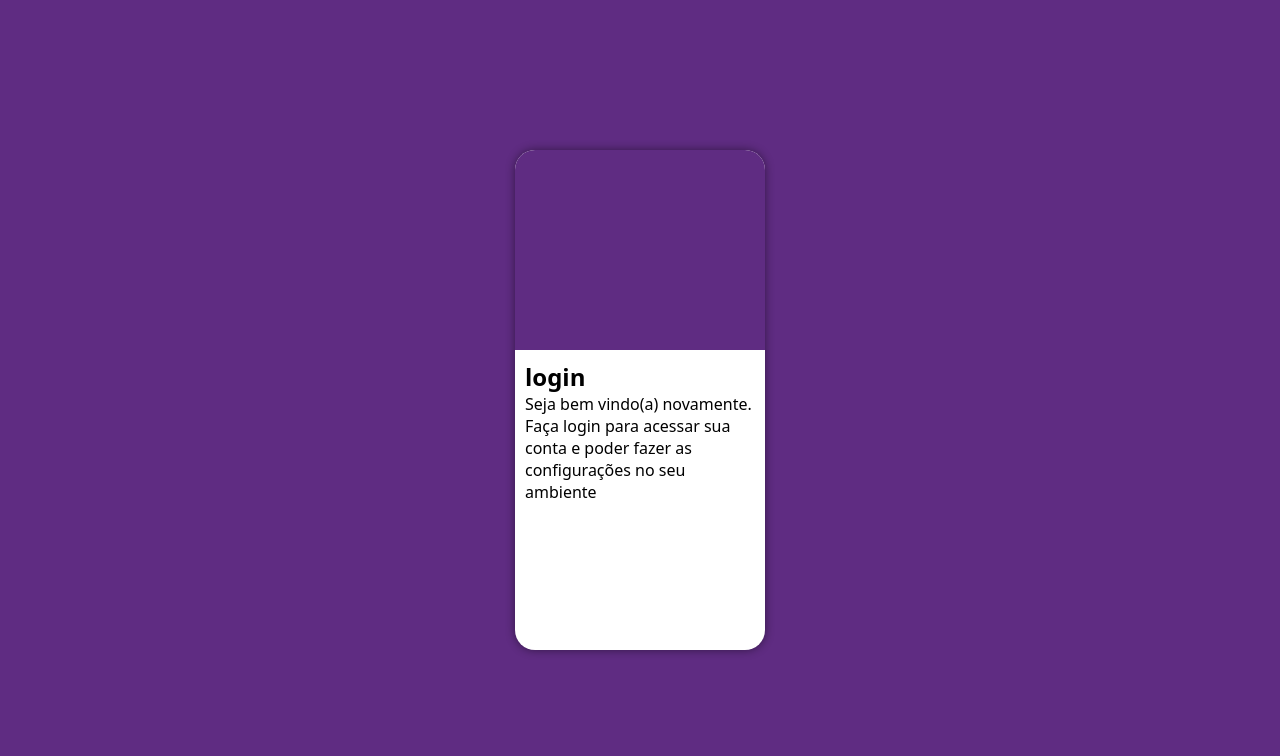
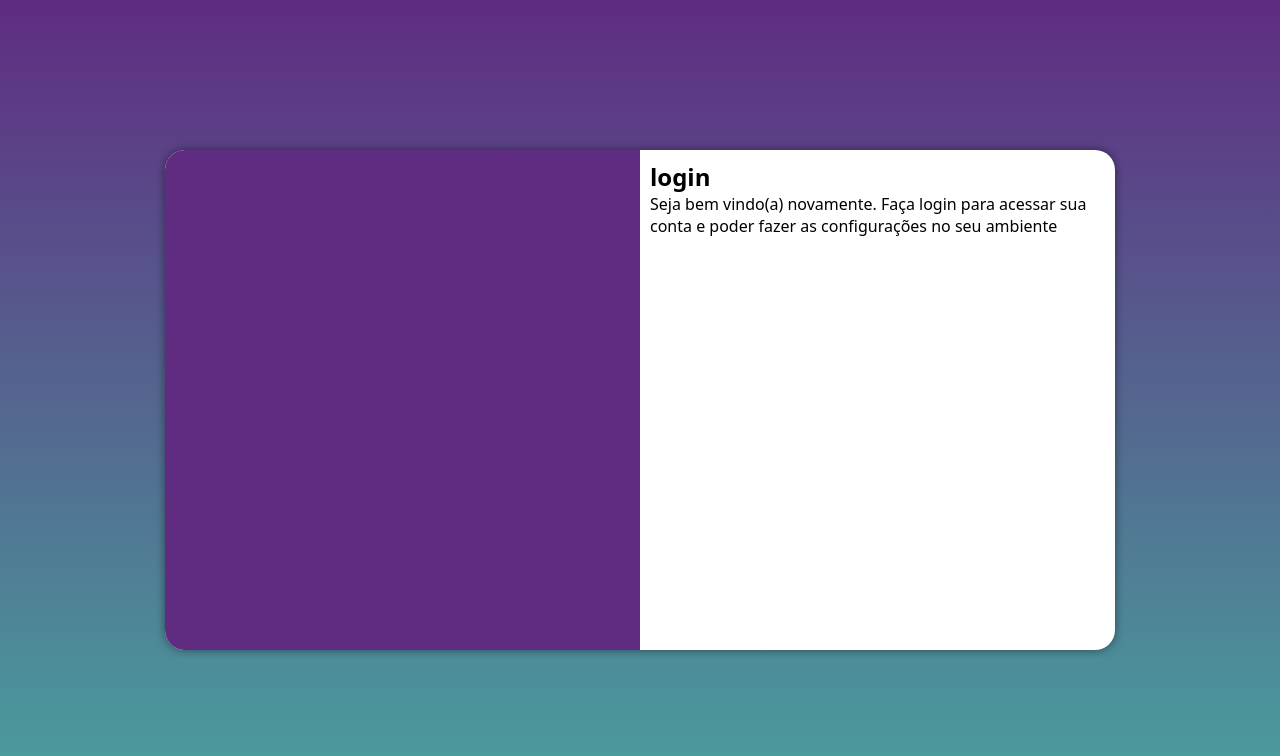
Before and after one commit to Josencleves/projeto-login, a plain HTML site: page index.html in a window 1280 px wide. Drawn offline with Linux system fonts and the light colour scheme.

Commit message:
linear gradient

```diff
--- /dev/null
+++ b/estilos/media-query.css
@@ -0,0 +1,48 @@
+@charset "UTF-8";
+
+/* Device Breackpoints
+pequenas: até 600px
+Celular: de 600px até 768px
+Tablet: de 768px até 992px
+Desktop: 992px até 1200px
+Grandes telas: acima de 1200px
+*/
+
+@media screen and (min-width: 768px) {
+    body {
+        background-image: linear-gradient(to top, #49a09d, #5f2c82);
+    }
+    section#login {
+        width: 80vw;
+
+    }
+    section#login > div#imagem {
+        float: left;
+        width: 30%;
+        height: 100%;
+    }
+    section#login > div#formulario {
+        float: right;
+        width: 70%;
+
+    }
+}
+
+@media  screen and (min-width: 992px) {
+    body {
+        background-image: linear-gradient(to top, #49a09d, #5f2c82);
+    }
+    section#login {
+        width: 950px;
+    }
+    section#login > div#imagem {
+        float: left;
+        width: 50%;
+        height: 100%;
+    }
+    section#login > div#formulario {
+        float: right;
+        width: 50%;
+
+    }
+}
--- a/estilos/style.css
+++ b/estilos/style.css
@@ -37,7 +37,8 @@ section#login {
     border-radius: 20px;
     overflow: hidden;
     box-shadow: 0px 0px 10px rgba(0, 0, 0, 0.466);
-
+    transition: width .3s, height .3s;
+    transition-timing-function: ease;
 }
 section#login > div#imagem {
     display: block;
--- a/index.html
+++ b/index.html
@@ -5,6 +5,7 @@
     <meta name="viewport" content="width=device-width, initial-scale=1.0">
     <title>Login</title>
     <link rel="stylesheet" href="estilos/style.css">
+    <link rel="stylesheet" href="estilos/media-query.css">
 </head>
 <body>
     <main>
```
Also changed, not shown: 1 other file.
